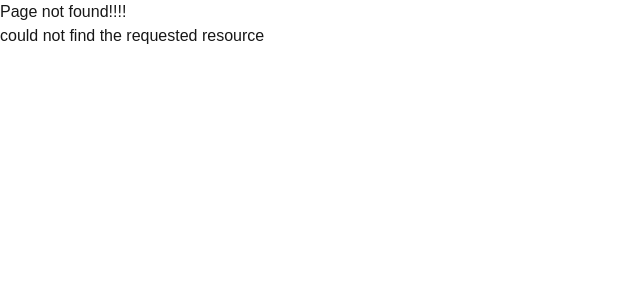
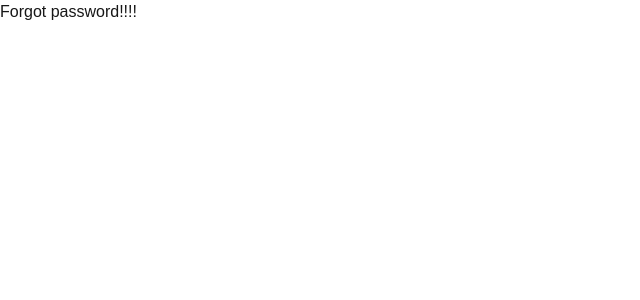
Before and after one commit to mayyu9/next-routing, a Next.js app: page /forgot-password in a window 1280 px wide. Before the commit this address had no page. Shown: the top 300 px of the page, without its empty margins (0-640 px from the left). Built offline with nearby package versions, Linux system fonts and the light colour scheme.

Commit message:
route groups

```diff
--- /dev/null
+++ b/src/app/(auth)/forgot-password/page.tsx
@@ -0,0 +1,3 @@
+export default function ForggotPassword(){
+    return(<h1>Forgot password!!!!</h1>)
+};
--- /dev/null
+++ b/src/app/(auth)/login/page.tsx
@@ -0,0 +1,3 @@
+export default function Login(){
+    return(<h1>Login!!!!</h1>)
+};
--- /dev/null
+++ b/src/app/(auth)/register/page.tsx
@@ -0,0 +1,3 @@
+export default function Register(){
+    return(<h1>Register!!!!</h1>)
+};
```
Also changed, not shown: routing.txt.
